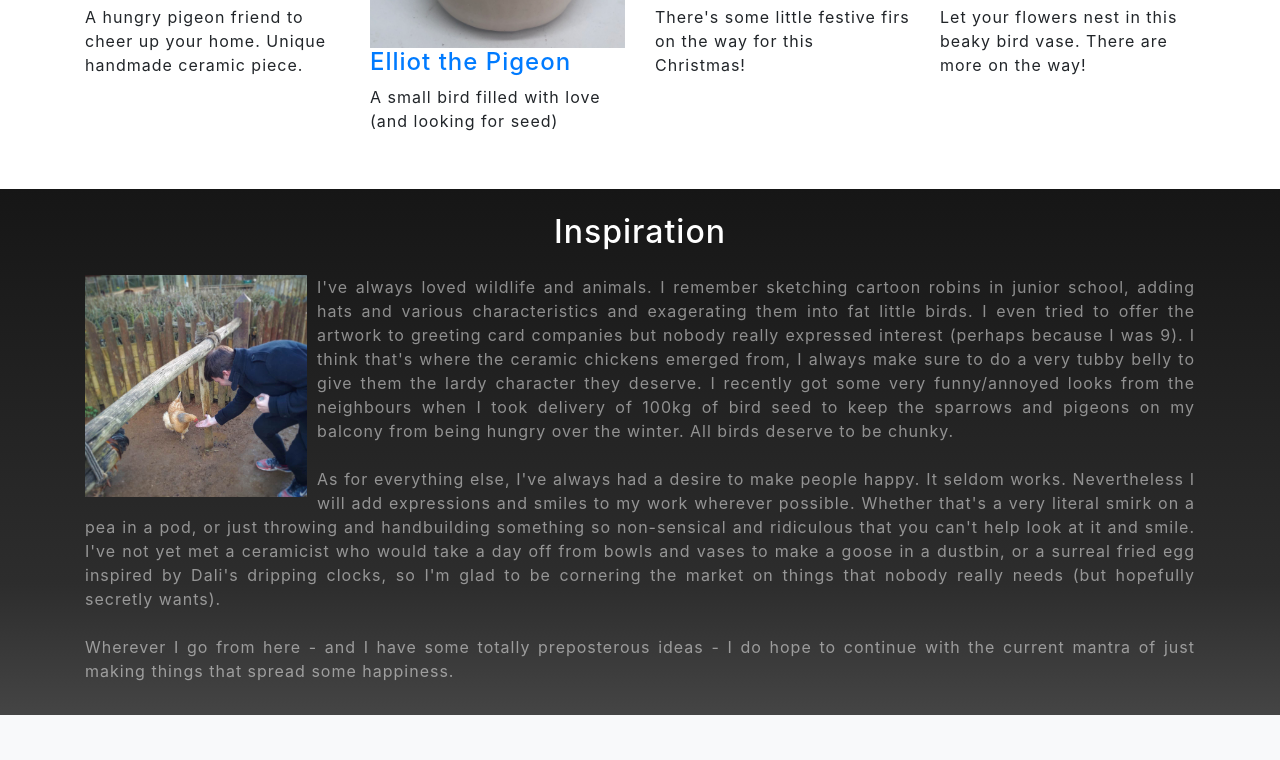
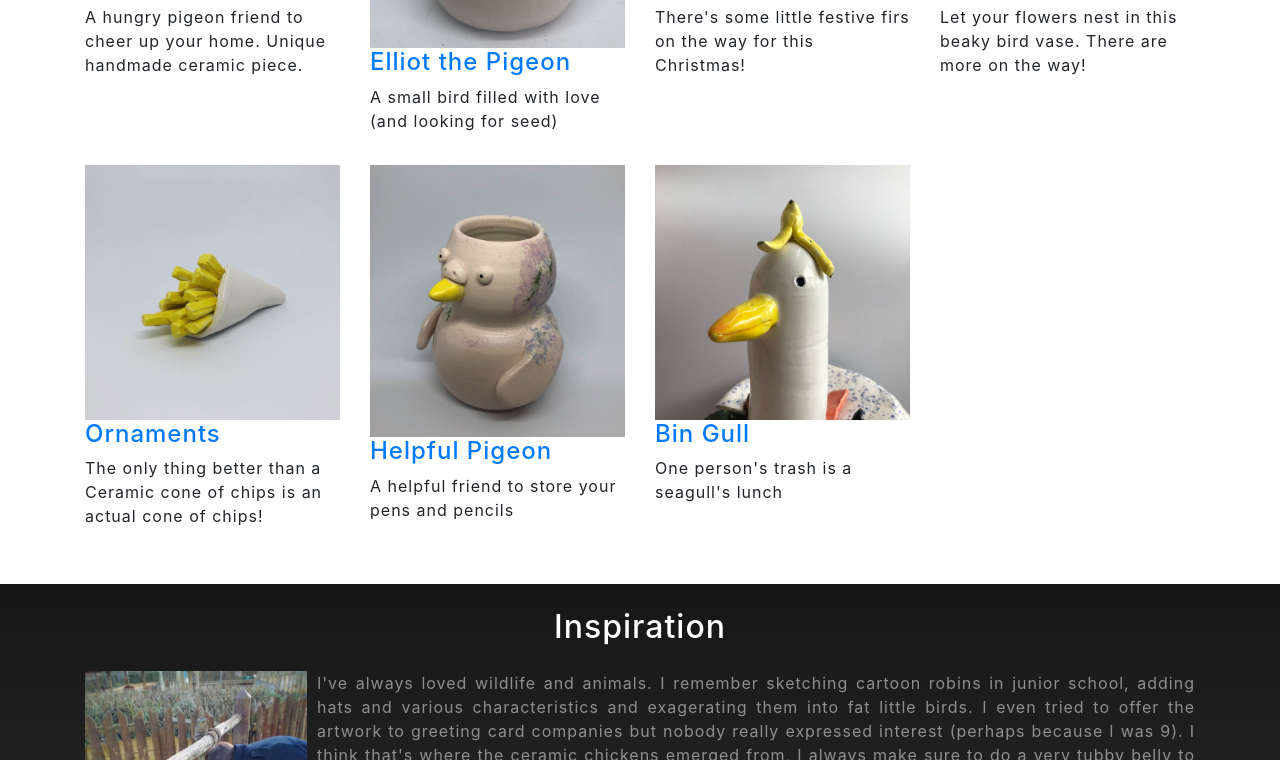
Before and after one commit to richardmoonstreet/MOONSTREET, a website with bundled scripts: page index.html in a window 1280 px wide. Shown: the part 1621-2381 px from the top of the page. Built offline with nearby package versions, Linux system fonts and the light colour scheme.

Commit message:
images gallery

```diff
--- a/index.html
+++ b/index.html
@@ -258,6 +258,7 @@ for (var i = 0; i < btns.length; i++) {
           <button class="btn" onclick="filterSelection('vases')">Vases</button>
           <button class="btn" onclick="filterSelection('pigeons')">Pigeons</button>
           <button class="btn" onclick="filterSelection('seasonal')">Seasonal</button>
+          <button class="btn" onclick="filterSelection('ornaments')">Ornamental</button>
         </div>
 
         <!-- Portfolio Gallery Grid -->
@@ -297,6 +298,29 @@ for (var i = 0; i < btns.length; i++) {
             </div>
           </div>
 
+          <div class="column ornaments col-12 col-sm-6 col-md-3 show">
+            <div class="content">
+              <img src="img/chipscone.JPG" alt="ornaments" style="width:100%">
+              <a href="https://richard-moonstreet-ceramics.square.site/"><h4>Ornaments</h4></a>
+              <p>The only thing better than a Ceramic cone of chips is an actual cone of chips!</p>
+            </div>
+          </div>
+
+          <div class="column pigeons col-12 col-sm-6 col-md-3 show">
+            <div class="content">
+              <img src="img/IMG_4186.JPG" alt="pigeons" style="width:100%">
+              <a href="https://richard-moonstreet-ceramics.square.site/"><h4>Helpful Pigeon</h4></a>
+              <p>A helpful friend to store your pens and pencils</p>
+            </div>
+          </div>
+
+          <div class="column ornaments col-12 col-sm-6 col-md-3 show">
+            <div class="content">
+              <img src="img/IMG_4219.JPG" alt="oranments" style="width:100%">
+              <a href="https://richard-moonstreet-ceramics.square.site/"><h4>Bin Gull</h4></a>
+              <p>One person's trash is a seagull's lunch</p>
+            </div>
+          </div>
 
           </div>
 
```
Also changed, not shown: img/IMG_4186.JPG (added), img/IMG_4219.JPG (added), img/chipscone.JPG (added).
